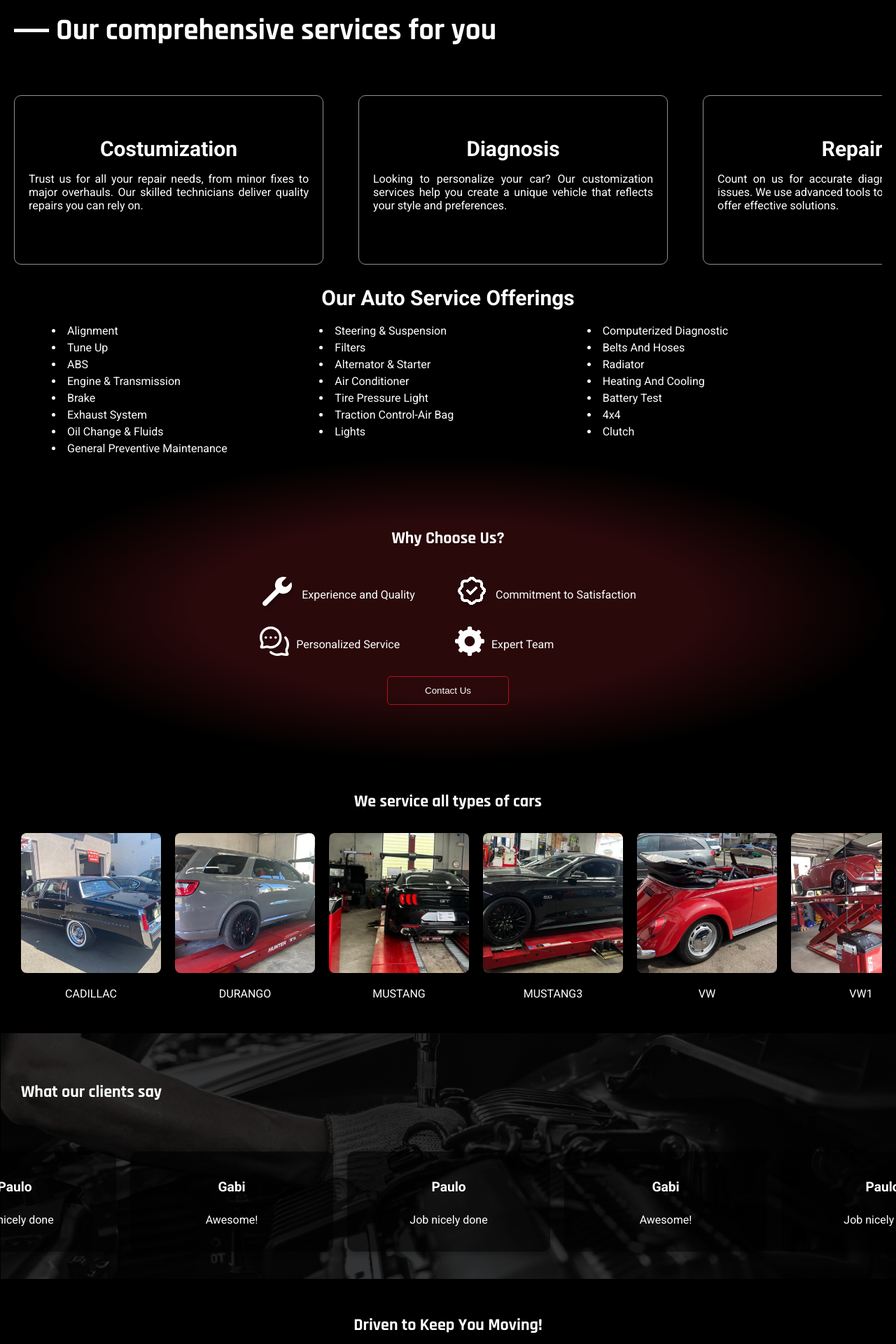
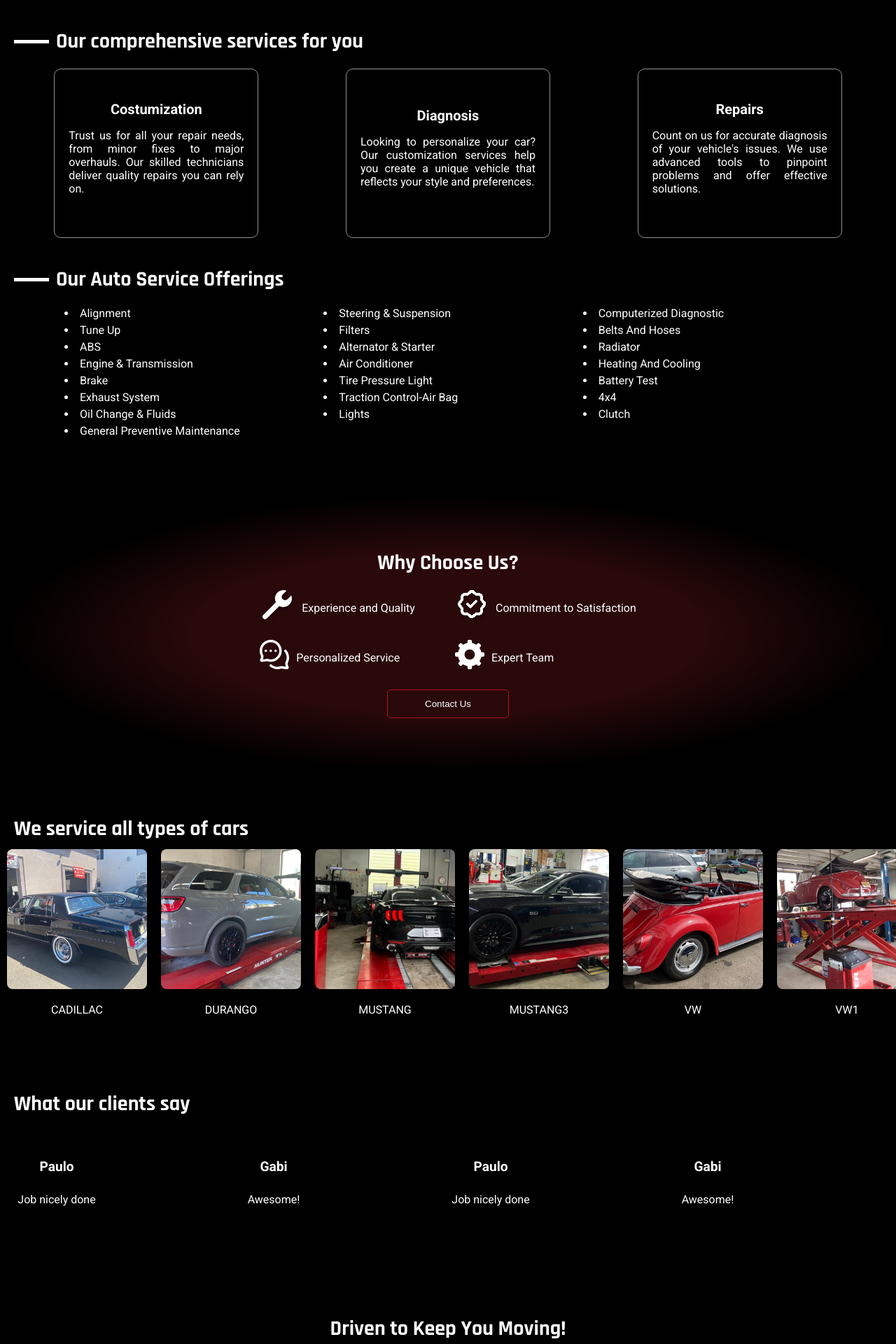
Before and after one commit to paulooliveira152012/acj, a React (Create React App) app: page / in a window 1280 px wide. Shown: the part 840-2760 px from the top of the page at 70% size. Built offline with nearby package versions, Linux system fonts and the light colour scheme.

Commit message:
landing fixed

```diff
--- a/src/components/BusinessInfo.js
+++ b/src/components/BusinessInfo.js
@@ -47,7 +47,7 @@ const BusinessInfo = () => {
   ];
 
   return (
-    <div className="businessInfoContainer">
+    <div className="businessInfoContainer session">
       <div>
         <div className="titleContainer">
           <div className="ifen"></div>
@@ -62,13 +62,20 @@ const BusinessInfo = () => {
             </div>
           ))}
         </div>
+
+        <div className="servicesContainer2 ">
         {/* services list */}
-        <h3 style={{marginBottom: "20px"}}>Our Auto Service Offerings</h3>
+        <div className="titleContainer">
+        <div className="ifen"></div>
+        <h2>Our Auto Service Offerings</h2>
+        </div>
 
         <div className="allServicesList">
           {allServices.map((item, index) => (
             <li key={index}>{item}</li>
           ))}
+        </div>
+
         </div>
       </div>
     </div>
--- a/src/components/CarTypeServices.js
+++ b/src/components/CarTypeServices.js
@@ -42,8 +42,8 @@ const CarTypesServices = () => {
   };
 
   return (
-    <div className="carTypeServices">
-      <h2>We service all types of cars</h2>
+    <div className="carTypeServices session">
+      <h2 style={{textAlign: "left", paddingLeft:"20px"}}>We service all types of cars</h2>
       <div className="carsSlider">
         {cars.map((car, index) => (
           <div key={index} className="carItem" onClick={() => openImage(index)}>
--- /dev/null
+++ b/src/components/Hero.js
@@ -0,0 +1,15 @@
+import '../styles/style.css'
+const Hero = () => {
+    return (
+        <div className="hero">
+        <div className="darkHeroOverlay"></div>
+        <div className="heroContent">
+          <h1>TRUST FOR YOUR CAR!</h1>
+          <p>Your car is in the hands of experts who truly care, ensuring top performance and your safety on every drive.</p>
+          <button onClick={() => alert("Hello!")}>Get started</button>
+        </div>
+      </div>
+    )
+}
+
+export default Hero
--- a/src/components/Testemonials.js
+++ b/src/components/Testemonials.js
@@ -35,7 +35,7 @@ const Testemonials = () => {
 
 
   return (
-    <div className="testemonialsContainer">
+    <div className="testemonialsContainer session">
       <h2>What our clients say</h2>
       <div className="testemonials" ref={containerRef}>
         {testimonials.map((testimonial, index) => (
--- a/src/components/WhyChooseUs.js
+++ b/src/components/WhyChooseUs.js
@@ -6,7 +6,7 @@ import MesageIcon from "../assets/icons/MessageIcon";
 
 const WhyChooseUs = () => {
   return (
-    <div className="WhyChooseUsContainer">
+    <div className="WhyChooseUsContainer session">
       <div>
         <h2>Why Choose Us?</h2>
         <div className="whyListComponent">
--- a/src/pages/HomePage.js
+++ b/src/pages/HomePage.js
@@ -1,35 +1,26 @@
 import Header from "../components/Header";
+import Hero from "../components/Hero";
 import BusinessInfo from "../components/BusinessInfo";
 import WhyChooseUs from "../components/WhyChooseUs";
 import Testemonials from "../components/Testemonials";
 import CarTypesServices from "../components/CarTypeServices";
-import '../styles/style.css'
+import "../styles/style.css";
 
 const Home = () => {
   return (
-
     <div style={{ textAlign: "center" }}>
       {/* hero */}
-        <Header className={"absoluteHeader"}/>
-      <div className="hero">
-        <div className="darkHeroOverlay"></div>
-        <div className="heroContent">
-          <h1>TRUST FOR YOUR CAR!</h1>
-          <p>Your car is in the hands of experts who truly care, ensuring top performance and your safety on every drive.</p>
-          <button onClick={() => alert("Hello!")}>Get started</button>
-        </div>
-      </div>
+      <Header className={"absoluteHeader"} />
+      <Hero />
       {/* BusinessInfo component */}
       <BusinessInfo />
       <WhyChooseUs />
       <CarTypesServices />
       <Testemonials />
-      <div className="phrase">
+      <div className="phrase session">
         <h2>Driven to Keep You Moving!</h2>
       </div>
-
     </div>
-
   );
 };
 
--- a/src/styles/style.css
+++ b/src/styles/style.css
@@ -31,6 +31,12 @@ body {
     font-family: 'Roboto', sans-serif;
 }
 
+.session {
+    margin: 60px 0;
+    box-sizing: border-box;
+    padding: 20px;
+}
+
 .appContainer {
     display: flex;
     flex-direction: column;
@@ -43,12 +49,18 @@ body {
 
 h1, h2 {
     font-family: "Rajdhani", sans-serif;
-    text-align: center;
+}
+
+h2 {
+    font-size: 30px;
+    /* background-color: orange; */
+    margin: 0;
 }
 
 h3 {
-    font-size: 30px;
+    font-size: 20px;
     margin: 0;
+    /* background-color: purple; */
 }
 
 
@@ -184,6 +196,7 @@ ul {
     display: flex;
     flex-direction: column;
     justify-content: space-around;
+    align-items: center;
     width: 40px;
     height: 20px;
     cursor: pointer;
@@ -192,18 +205,30 @@ ul {
     z-index: 100;
   }
 
+  .burgerMenuContainer.open {
+    /* background-color: green; */
+    height: 40px;
+    display: flex;
+    justify-content: center;
+    position: relative;
+    /* align-items: center; */
+  }
+
+
   .bar {
-    width: 80%;
+    width: 100%;
     height: 3px;
     background-color: white;
-    transition: all 0.3s ease-in-out;
+    transition: all 0.5s ease-in-out;
     border-radius: 2px;
   }
 
+  /* transform to X */
   .burgerMenuContainer.open .bar1 {
-    transform: rotate(405deg) translateY(10px) translateX(5px);
-    margin-bottom: 12px;
+    transform: rotate(-225deg) translateY(-4px) translateX(3px);
+    /* margin-bottom: 12px; */
     background-color: black;
+    /* background-color: blue; */
   }
 
   .burgerMenuContainer.open .bar2 {
@@ -211,10 +236,12 @@ ul {
   }
 
   .burgerMenuContainer.open .bar3 {
-    transform: rotate(-45deg) translateY(-10px) translateX(1px);
+    transform: rotate(45deg) translateY(-1px) ;
     background-color: black;
 
   }
+
+
 
 
 @media screen and (max-width: 850px){
@@ -316,6 +343,8 @@ ul {
     width: 100%;
     /* padding: 50px; */
     box-sizing: border-box; /* Ensure padding is included in width/height */
+    /* background-color: blue; */
+    overflow: hidden;
 }
 
 
@@ -324,7 +353,8 @@ ul {
     /* background-color: green; */
     height: 20%;
     align-items: center;
-    margin: 20px;
+    /* margin: 20px; */
+    margin-bottom: 20px;
 }
 
 .businessInfoContainer .servicesContainer {
@@ -332,24 +362,31 @@ ul {
     overflow-x: auto;
     justify-content: space-around;
     gap: 50px;
-    margin: 30px 20px;
+    margin: 20px 20px;
+    /* background-color: green; */
 }
 
 .businessInfoContainer .servicesContainer .container {
     height: 200px;
-    aspect-ratio: 2;
+    width: 100%;
     /* background-color: rgba(58, 54, 54, 0.479); */
     border: 1px solid #909090;
 }
 
 .businessInfoContainer .servicesContainer h2 {
     margin: 0;
+
 }
 
 .businessInfoContainer .servicesContainer p {
     text-align: justify;
 
 }
+
+.businessInfoContainer .servicesContainer2 {
+    padding-top: 20px;
+}
+
 
 .ifen {
     background-color: white;
@@ -360,7 +397,6 @@ ul {
 
 .businessInfoContainer h2 {
     color: white;
-    font-size: 43px;
 }
 
 .businessInfoContainer .allServicesList {
@@ -452,10 +488,11 @@ ul {
     width: 100%;
     background: radial-gradient(ellipse, rgba(52, 11, 13, 0.804) 40%, rgba(12, 12, 12, 0) 70%);
     color: white;
-    padding: 20px 0;
+    /* padding: 20px 0; */
     display: flex;
     align-items: center;
     justify-content: center;
+    /* background-color: red; */
 }
 
 .WhyChooseUsContainer .whyListComponent .why {
@@ -482,6 +519,7 @@ ul {
     padding: 12px;
     width: 30%;
     margin: auto;
+    cursor: pointer;
 }
 
 
@@ -520,14 +558,14 @@ ul {
 .testemonialsContainer {
     min-height: 30vh;
     width: 100%;
-    background-image: url('../assets//images/engine.png');
+    /* background-image: url('../assets//images/engine.png'); */
     background-size: cover;
     background-position: left;
     background-repeat: no-repeat;
     color: white;
     box-sizing: border-box;
     overflow-x: hidden; /* Prevent horizontal overflow from parent container */
-    padding: 20px 0; /* Add spacing around the section */
+    /* background-color: pink; */
 }
 
 /* Testimonials Wrapper */
@@ -574,7 +612,7 @@ ul {
 /* Heading */
 .testemonialsContainer h2 {
     text-align: start;
-    padding: 30px;
+    /* padding: 30px; */
 }
 
 /* Text Styles */
@@ -591,7 +629,7 @@ ul {
 /* Media Queries */
 @media screen and (max-width: 768px) {
     .testemonialsContainer {
-        padding: 10px 0;
+        /* padding: 10px 0; */
     }
 
     .testemonials {
@@ -604,9 +642,7 @@ ul {
         padding: 15px;
     }
 
-    .testemonialsContainer h2 {
-        font-size: 1.8rem;
-    }
+
 }
 
 @media screen and (max-width: 480px) {
@@ -619,9 +655,6 @@ ul {
         padding: 10px;
     }
 
-    .testemonialsContainer h2 {
-        font-size: 1.5rem;
-    }
 }
 
 
@@ -642,6 +675,7 @@ a {
     padding: 20px;
     box-sizing: border-box;
     bottom: 0;
+    /* background-color: green; */
 }
 
 .footer .section {
@@ -747,9 +781,10 @@ margin-top: 50px;
 /* Container Styling */
 /* General Styling */
 .carTypeServices {
-    text-align: center;
-    padding: 20px;
+    /* text-align: center; */
+    padding: 0px;
     overflow-x: hidden;
+    /* background-color: green; */
 }
 
 .carsSlider {
@@ -776,6 +811,7 @@ margin-top: 50px;
 /* Hover effect */
 .carItem:hover img {
     transform: scale(1.1); /* Slightly enlarge on hover */
+    transition: transform 0.5s ease; /* Smooth transition */
   }
 
 /* Lightbox Styling */
@@ -850,7 +886,8 @@ margin-top: 50px;
 }
 
 .phrase {
-    margin: 50px;
+    /* margin: 50px; */
+    /* background-color: purple; */
 }
 
 /* About page */
```
Also changed, not shown: src/components/BurgerMenu.js (line endings or trailing spaces).
